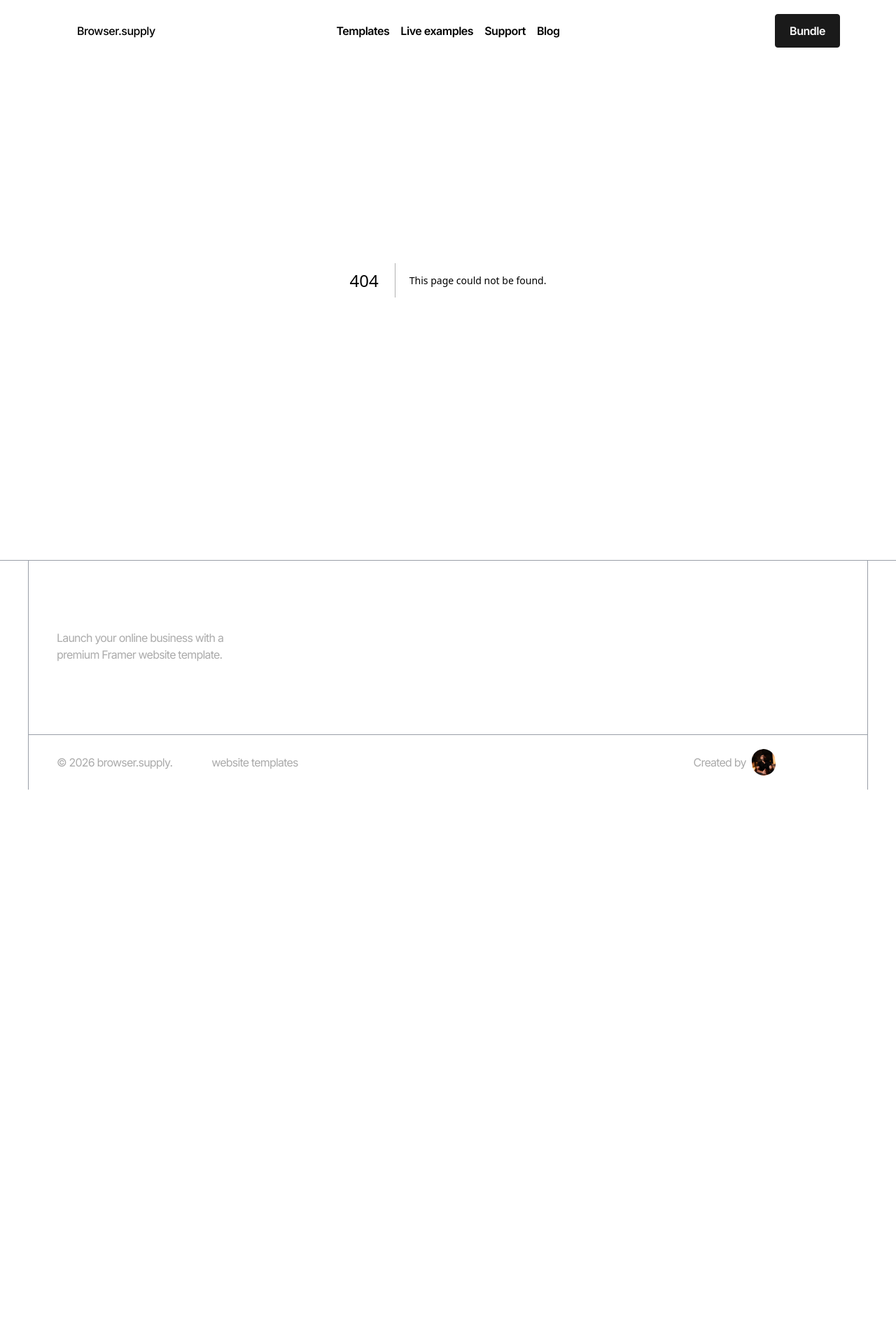
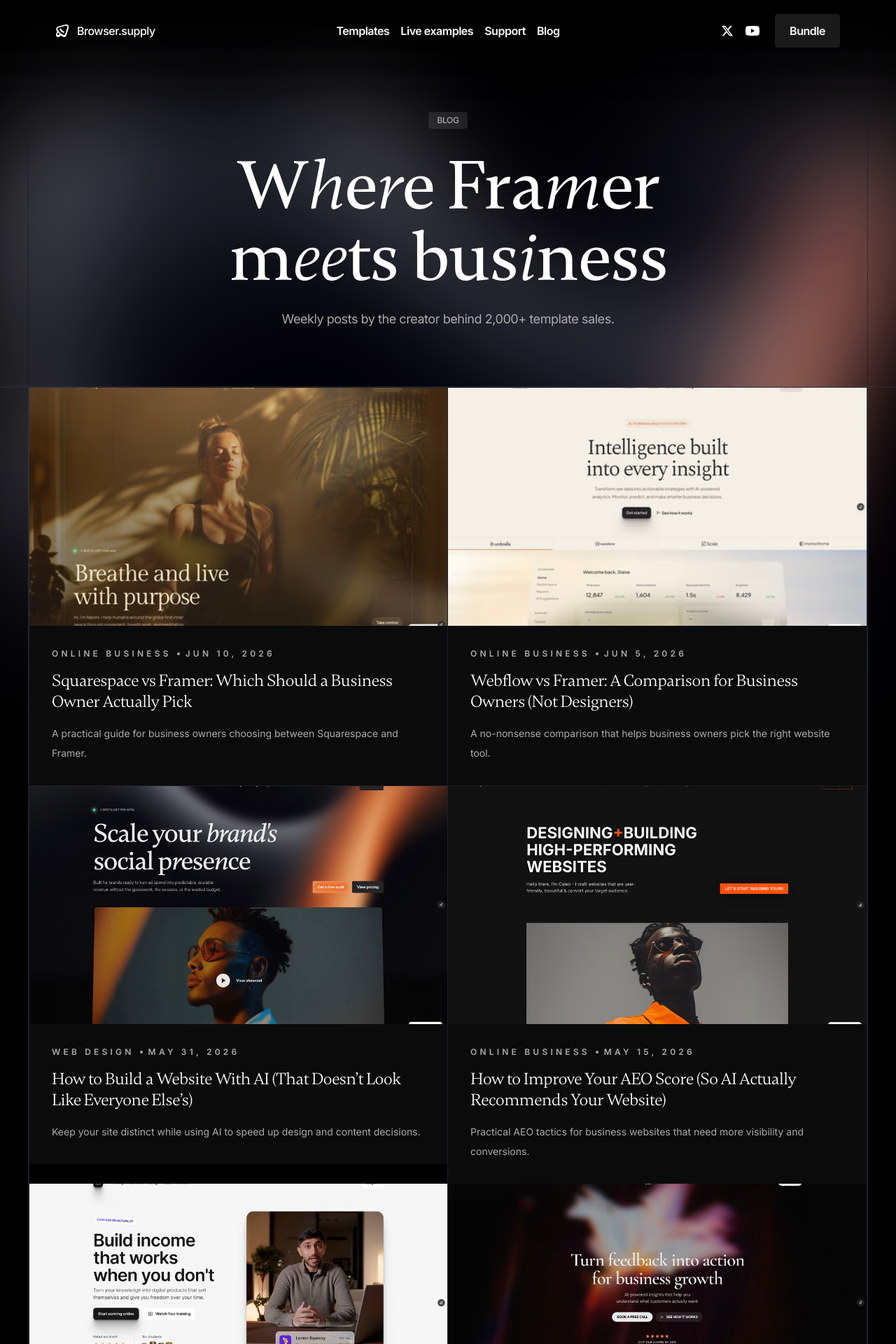
Before and after one commit to MahendraSaputraa/browser-supply-clone, a Next.js app: page /blog in a window 1280 px wide. Before the commit this address had no page. Shown: the top 1920 px of the page at 70% size. Before the commit the page ends 1128 px from the top, so only its background shows below. Built offline with nearby package versions, Linux system fonts and the light colour scheme.

Commit message:
feat: blog

```diff
--- /dev/null
+++ b/src/app/blog/page.tsx
@@ -0,0 +1,14 @@
+import { BlogGrid, BlogHero } from "@/components/blog";
+import SharedGradientBackground from "@/components/shared/SharedGradientBackground";
+
+export default function BlogPage() {
+  return (
+    <>
+      <div className="relative">
+        <SharedGradientBackground className="absolute left-1/2 top-[20%] -translate-x-1/2 -translate-y-1/2 rotate-[-90deg] w-[120vmax] h-[120vmax] sm:w-[85vh] sm:h-[85vw] md:w-[85vh] md:h-[85vw] lg:w-[85vh] lg:h-[85vw]" />
+        <BlogHero />
+        <BlogGrid />
+      </div>
+    </>
+  );
+}
--- a/src/app/globals.css
+++ b/src/app/globals.css
@@ -56,14 +56,21 @@
 }
 
 @layer components {
+  .section-hero-heading {
+    @apply font-gambetta lg:text-[5rem] text-[3.5rem] xl:text-[6.25rem] font-medium leading-[1.01] tracking-[-0.02em] text-white;
+  }
+
   .section-heading-1 {
     @apply font-gambetta text-[3rem] font-medium leading-[1.05] tracking-[-0.03em] text-white lg:text-[3.75rem] xl:text-[4.5rem];
   }
   .section-heading-2 {
-    @apply font-gambetta text-[2.25rem] font-normal leading-[1.05] tracking-[-0.03em] text-white lg:text-[3rem] xl:text-[3.5rem];
+    @apply font-gambetta text-[2.25rem] font-medium leading-[1.05] tracking-[-0.03em] text-white lg:text-[3rem] xl:text-[3.5rem];
   }
   .section-header-spacing {
     @apply px-5 pb-10 pt-10 lg:px-10 lg:pt-15 xl:pt-20;
+  }
+  .section-hero-paragraph {
+    @apply -tracking-wide text-base font-normal leading-8 text-muted-foreground lg:text-lg;
   }
   .paragraph {
     @apply -tracking-wider text-sm lg:text-base leading-6 text-muted-foreground;
--- /dev/null
+++ b/src/components/blog/BlogGrid.tsx
@@ -0,0 +1,153 @@
+"use client";
+
+import Image from "next/image";
+import { motion } from "framer-motion";
+import { BorderedSection } from "@/components/layout";
+
+const posts = [
+  {
+    title: "Squarespace vs Framer: Which Should a Business Owner Actually Pick",
+    category: "Online Business",
+    date: "Jun 10, 2026",
+    image: "/images/image-mockup-7.avif",
+    excerpt:
+      "A practical guide for business owners choosing between Squarespace and Framer.",
+  },
+  {
+    title:
+      "Webflow vs Framer: A Comparison for Business Owners (Not Designers)",
+    category: "Online Business",
+    date: "Jun 5, 2026",
+    image: "/images/image-mockup-8.avif",
+    excerpt:
+      "A no-nonsense comparison that helps business owners pick the right website tool.",
+  },
+  {
+    title:
+      "How to Build a Website With AI (That Doesn’t Look Like Everyone Else’s)",
+    category: "Web Design",
+    date: "May 31, 2026",
+    image: "/images/image-mockup-3.avif",
+    excerpt:
+      "Keep your site distinct while using AI to speed up design and content decisions.",
+  },
+  {
+    title:
+      "How to Improve Your AEO Score (So AI Actually Recommends Your Website)",
+    category: "Online Business",
+    date: "May 15, 2026",
+    image: "/images/image-mockup-4.avif",
+    excerpt:
+      "Practical AEO tactics for business websites that need more visibility and conversions.",
+  },
+  {
+    title:
+      "How to Build a Professional Website in Under an Hour (No Designer, No Code)",
+    category: "Web Design",
+    date: "May 9, 2026",
+    image: "/images/image-mockup-1.avif",
+    excerpt:
+      "A short workflow for launching a polished business site fast, without extra help.",
+  },
+  {
+    title: "5 Personal Trainer Website Mistakes That Cost You Online Clients",
+    category: "Web Design",
+    date: "Apr 27, 2026",
+    image: "/images/image-mockup-2.avif",
+    excerpt:
+      "Avoid the common design and content mistakes that make fitness websites feel cheap.",
+  },
+  {
+    title: "Common template mistakes",
+    category: "Framer",
+    date: "Oct 12, 2025",
+    image: "/images/image-mockup-5.avif",
+    excerpt:
+      "A visual guide to the most frequent template errors and how to fix them cleanly.",
+  },
+  {
+    title: "How Framer Just Became a True Design Tool with Design Pages",
+    category: "Framer",
+    date: "Sep 26, 2025",
+    image: "/images/image-mockup-6.avif",
+    excerpt:
+      "Why Design Pages changed the way designers and businesses build websites in Framer.",
+  },
+];
+
+function BlogCard({
+  title,
+  category,
+  date,
+  image,
+  excerpt,
+}: {
+  title: string;
+  category: string;
+  date: string;
+  image: string;
+  excerpt: string;
+}) {
+  return (
+    <article className="group overflow-hidden bg-[#0b0b0b] transition hover:opacity-90">
+      <div className="relative h-[260px] overflow-hidden sm:h-[320px] lg:h-[340px]">
+        <Image
+          src={image}
+          alt={title}
+          fill
+          className="object-cover transition duration-500 group-hover:scale-[1.03]"
+        />
+      </div>
+      <div className="p-6 md:p-8">
+        <div className="flex flex-wrap items-center gap-2 text-xs font-semibold uppercase tracking-[0.35em] text-muted-foreground">
+          <span>{category}</span>
+          <span className="inline-block h-1 w-1 rounded-full bg-muted-foreground" />
+          <span>{date}</span>
+        </div>
+        <h2 className="mt-4 text-2xl font-gambetta leading-tight tracking-[-0.03em] text-white">
+          {title}
+        </h2>
+        <p className="mt-4 max-w-xl text-sm leading-7 text-muted-foreground">
+          {excerpt}
+        </p>
+      </div>
+    </article>
+  );
+}
+
+export default function BlogGrid() {
+  return (
+    <section className="border-b relative border-gray-700/50">
+      <BorderedSection className="!px-0">
+        <div className="mx-auto max-w-100 lg:max-w-360 ">
+          <div className="overflow-hidden border border-gray-700/50">
+            <div className="grid lg:divide-y-0 divide-y divide-gray-700/50  grid-cols-1 lg:grid-cols-2 gap-0">
+              {posts.map((post, index) => {
+                const cardClasses = [
+                  "border-gray-700/50 ",
+                  index % 2 === 0 ? "lg:border-r" : "",
+                  index < 2 ? "lg:border-b" : "",
+                ]
+                  .filter(Boolean)
+                  .join(" ");
+
+                return (
+                  <motion.div
+                    key={post.title}
+                    initial={{ opacity: 0, y: 24 }}
+                    whileInView={{ opacity: 1, y: 0 }}
+                    viewport={{ once: true, amount: 0.2 }}
+                    transition={{ duration: 0.7, delay: index * 0.05 }}
+                    className={cardClasses}
+                  >
+                    <BlogCard {...post} />
+                  </motion.div>
+                );
+              })}
+            </div>
+          </div>
+        </div>
+      </BorderedSection>
+    </section>
+  );
+}
--- /dev/null
+++ b/src/components/blog/BlogHero.tsx
@@ -0,0 +1,27 @@
+import { BorderedSection } from "@/components/layout";
+
+export default function BlogHero() {
+  return (
+    <section className="relative border-b border-gray-700/50">
+      <BorderedSection border="border-gray-900/50" className="relative">
+        <div className="mx-auto max-w-100 lg:max-w-360 px-5 md:px-10 pt-20 pb-10 lg:pt-40 lg:pb-20">
+          <div className="relative z-10 flex flex-col items-center text-center ">
+            <span className="mb-8 backdrop-blur-2xl inline-flex  items-center gap-2 rounded-sm  py-1 px-3 text-xs font-medium uppercase tracking-[-0.03em] text-muted-foreground  bg-gray-100/10">
+              Blog
+            </span>
+            <h1 className="section-hero-heading">
+              W<em className="font-normal">h</em>e
+              <em className="font-normal">r</em>e Fra
+              <em className="font-normal">m</em>er <br />m
+              <em className="font-normal">ee</em>ts bus
+              <em className="font-normal">i</em>ness
+            </h1>
+            <p className="mt-5 section-hero-paragraph">
+              Weekly posts by the creator behind 2,000+ template sales.
+            </p>
+          </div>
+        </div>
+      </BorderedSection>
+    </section>
+  );
+}
--- /dev/null
+++ b/src/components/blog/index.ts
@@ -0,0 +1,2 @@
+export { default as BlogHero } from "./BlogHero";
+export { default as BlogGrid } from "./BlogGrid";
--- a/src/components/home/FeaturedTemplates.tsx
+++ b/src/components/home/FeaturedTemplates.tsx
@@ -76,7 +76,11 @@
           className="grid divide-y lg:divide-y-0 divide-gray-700/50 lg:gap-y-12 border-t border-gray-700/50 lg:grid-cols-3"
         >
           {FEATURED_TEMPLATES.map((template, i) => (
-            <div key={template.slug} style={{ perspective: 450 }}>
+            <div
+              key={template.slug}
+              style={{ perspective: 450 }}
+              className="cursor-pointer"
+            >
               <motion.div
                 variants={cardVariant}
                 style={{
@@ -89,7 +93,7 @@
                   i == 1 && "lg:border-r lg:border-l lg:border-gray-700/50",
                 )}
               >
-                <div className="rounded-sm transition-[transform,box-shadow] duration-500 ease-out will-change-transform group-hover:-translate-y-3 group-hover:shadow-2xl group-hover:shadow-black/30">
+                <div className="rounded-sm transition-[transform,box-shadow] duration-500 ease-out will-change-transform group-hover:-translate-y-3 group-hover:shadow-2xl group-hover:shadow-black/30 transition-all">
                   <div className="overflow-hidden rounded-sm border border-gray-700/50">
                     <Image
                       src={template.image}
--- a/src/components/home/Hero.tsx
+++ b/src/components/home/Hero.tsx
@@ -49,8 +49,8 @@
               <FramerIcon className="w-5 h-5 " /> Framer templates
             </div>
 
-            <h1 className="font-gambetta lg:text-[80px] text-[56px] xl:text-[100px] font-medium leading-[0.93] tracking-[-0.03em] text-white">
-              Webs<em className="font-normal">i</em>te te
+            <h1 className="section-hero-heading">
+              Webs<em className="font-medium">i</em>te te
               <em className="font-normal">m</em>pla
               <em className="font-normal">t</em>es
               <br />d<em className="font-normal">e</em>si
@@ -61,12 +61,13 @@
               <em className="font-normal">r</em>t
             </h1>
 
-            <p className="mt-8 max-w-xl text-sm font-normal leading-7 text-muted-foreground md:text-base">
+            <p className="mt-5 section-hero-paragraph">
               Launch your online business today using an easy-to-customize
-              Framer website template without writing a single line of code.
+              Framer <br /> website template without writing a single line of
+              code.
             </p>
 
-            <Button href="/templates" className="mt-8">
+            <Button href="/templates" className="mt-8" withAnimation>
               Browse templates
             </Button>
           </div>
--- a/src/components/shared/SharedGradientBackground.tsx
+++ b/src/components/shared/SharedGradientBackground.tsx
@@ -1,17 +1,37 @@
 import Image from "next/image";
+import { cn } from "@/lib/utils";
 
-// Decorative background gradient shared between FeaturedTemplates and Benefits sections
-export default function SharedGradientBackground() {
+interface SharedGradientBackgroundProps {
+  src?: string;
+  containerClassName?: string;
+  className?: string;
+  imageClassName?: string;
+}
+
+export default function SharedGradientBackground({
+  src = "/images/gradient.avif",
+  containerClassName,
+  className = "absolute left-[20%] sm:left-[30%] md:left-[40%] -top-[100px] sm:-top-[80px] md:-top-70 h-[100vw] sm:h-[85vw] md:h-[85vw] w-[100vw] sm:w-[85vh] md:w-[85vh] rotate-70",
+  imageClassName,
+}: SharedGradientBackgroundProps) {
   return (
-    <div className="pointer-events-none absolute inset-0 overflow-hidden">
-      <div className="absolute left-[20%] sm:left-[30%] md:left-[40%] -top-[100px] sm:-top-[80px] md:-top-70 h-[100vw] sm:h-[85vw] md:h-[85vw] w-[100vw] sm:w-[85vh] md:w-[85vh] rotate-70">
+    <div
+      className={cn(
+        "pointer-events-none absolute inset-0 overflow-hidden",
+        containerClassName,
+      )}
+    >
+      <div className={cn(className)}>
         <Image
-          src="/images/gradient.avif"
+          src={src}
           alt=""
           fill
           priority
           sizes="100vh"
-          className="select-none object-cover opacity-90 blur-3xl scale-100 sm:scale-120"
+          className={cn(
+            "select-none object-cover opacity-90 blur-3xl scale-100 sm:scale-120",
+            imageClassName,
+          )}
         />
       </div>
     </div>
--- a/src/components/ui/Button.tsx
+++ b/src/components/ui/Button.tsx
@@ -8,10 +8,11 @@
   type?: "button" | "submit" | "reset";
   variant?: "primary" | "secondary" | "tertiary";
   outline?: boolean;
+  withAnimation?: boolean;
 };
 
 const baseClasses =
-  "inline-flex h-12 items-center justify-center rounded-[4px] px-5 border text-base font-semibold transition-all duration-200 focus-visible:outline focus-visible:outline-2 focus-visible:outline-offset-2";
+  "group inline-flex h-12 items-center justify-center rounded-[4px] px-5 border text-base font-semibold transition-all duration-200 focus-visible:outline focus-visible:outline-2 focus-visible:outline-offset-2";
 
 const variants = {
   primary: {
@@ -70,6 +71,17 @@
   },
 };
 
+function AnimatedLabel({ children }: { children: React.ReactNode }) {
+  return (
+    <span className="relative inline-flex h-6 overflow-hidden">
+      <span className="flex flex-col transition-transform duration-300 ease-[cubic-bezier(0.65,0,0.35,1)] group-hover:-translate-y-6">
+        <span className="flex h-6 items-center justify-center">{children}</span>
+
+        <span className="flex h-6 items-center justify-center">{children}</span>
+      </span>
+    </span>
+  );
+}
 export function Button({
   children,
   className,
@@ -77,6 +89,7 @@
   type = "button",
   variant = "primary",
   outline = false,
+  withAnimation = false,
 }: ButtonProps) {
   const classes = cn(
     baseClasses,
@@ -84,17 +97,23 @@
     className,
   );
 
+  const content = withAnimation ? (
+    <AnimatedLabel>{children}</AnimatedLabel>
+  ) : (
+    children
+  );
+
   if (href) {
     return (
       <Link href={href} className={classes}>
-        {children}
+        {content}
       </Link>
     );
   }
 
   return (
     <button type={type} className={classes}>
-      {children}
+      {content}
     </button>
   );
 }
```
